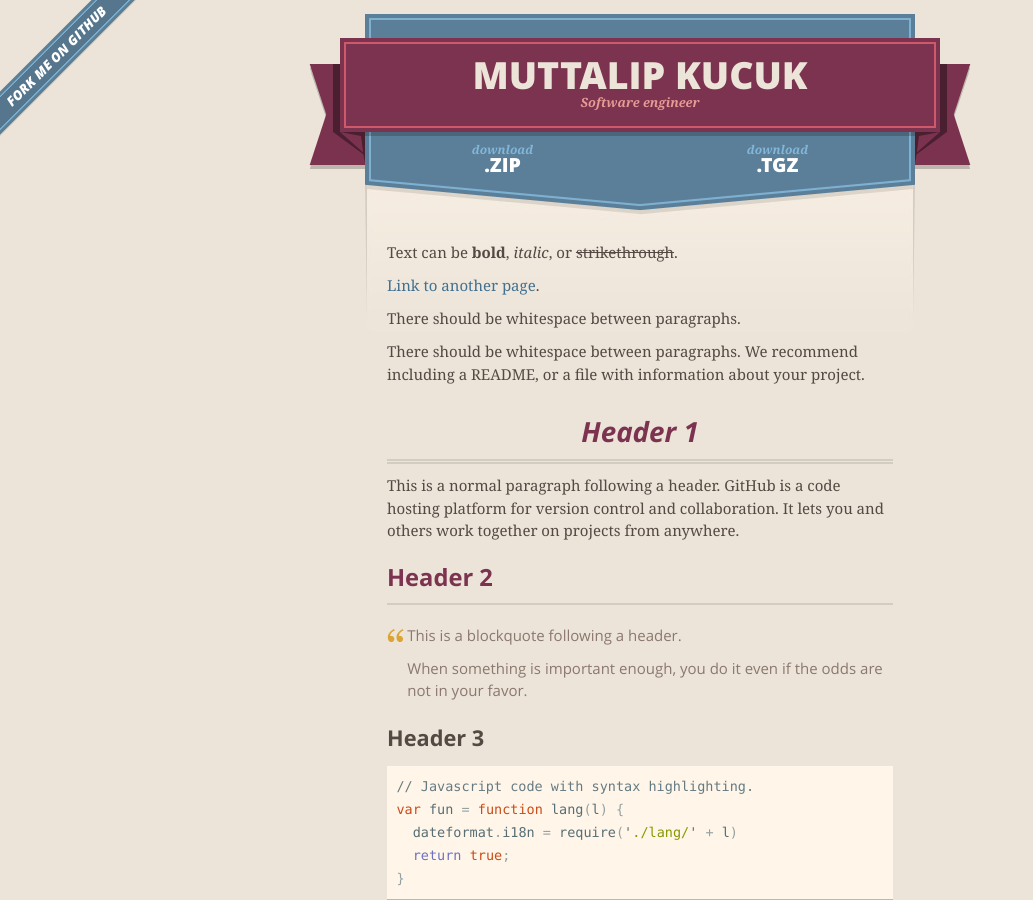
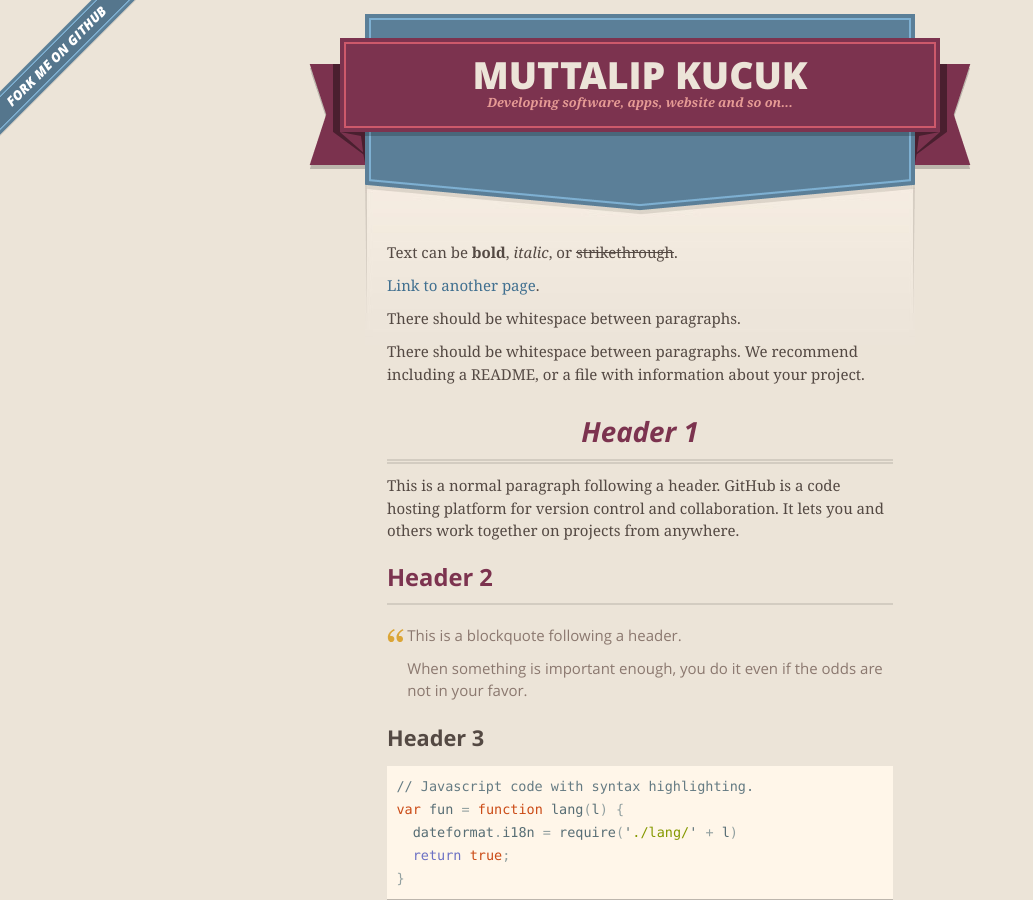
Before and after one commit to muttalipkucuk/muttalipkucuk.github.io, a Jekyll site: the page built from index.md, in a window 1280 px wide and 900 px high. Shown: the whole window, without its empty margins (0-1033 px from the left). Built offline with Jekyll 4.4.1, drawn with Linux system fonts in a browser that asks for light colours.

Commit message:
Modified description and show_downloads

```diff
--- a/_config.yml
+++ b/_config.yml
@@ -1,5 +1,5 @@
 title: Muttalip Kucuk
-description: Software engineer
-show_downloads: true
+description: Developing software, apps, website and so on...
+show_downloads: false
 google_analytics: UA-55373939-7
 theme: jekyll-theme-merlot
```
